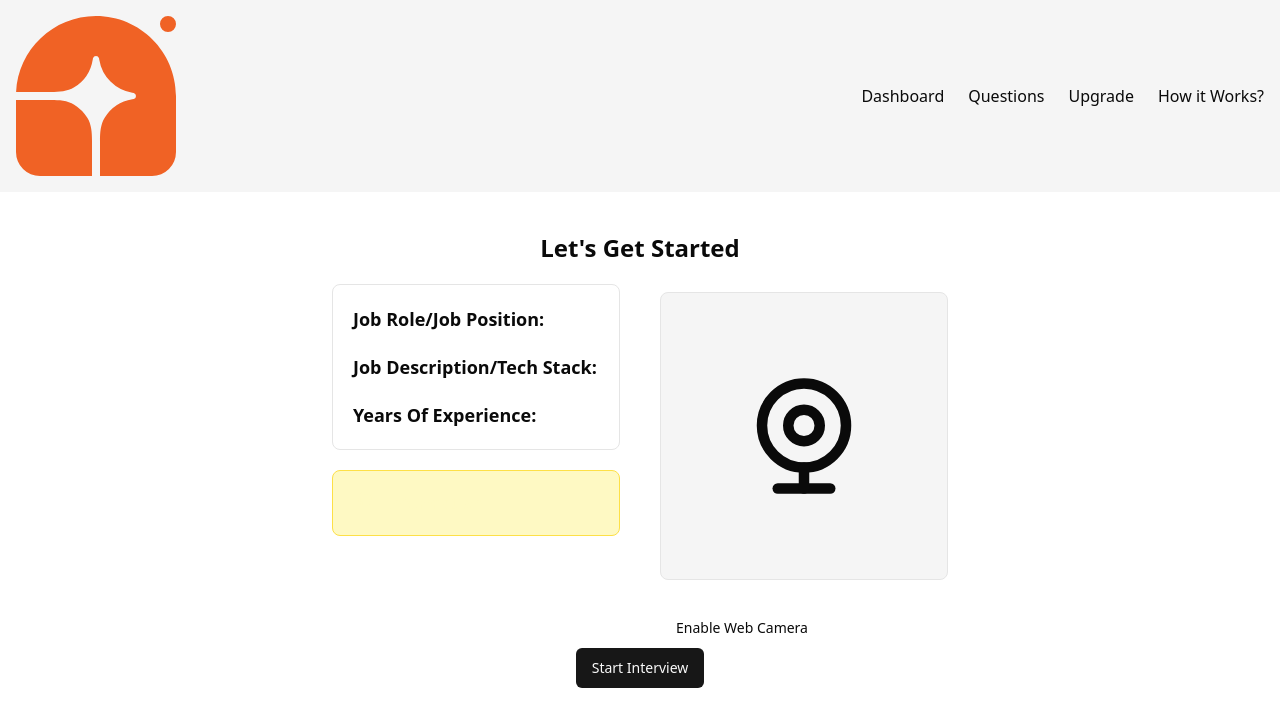
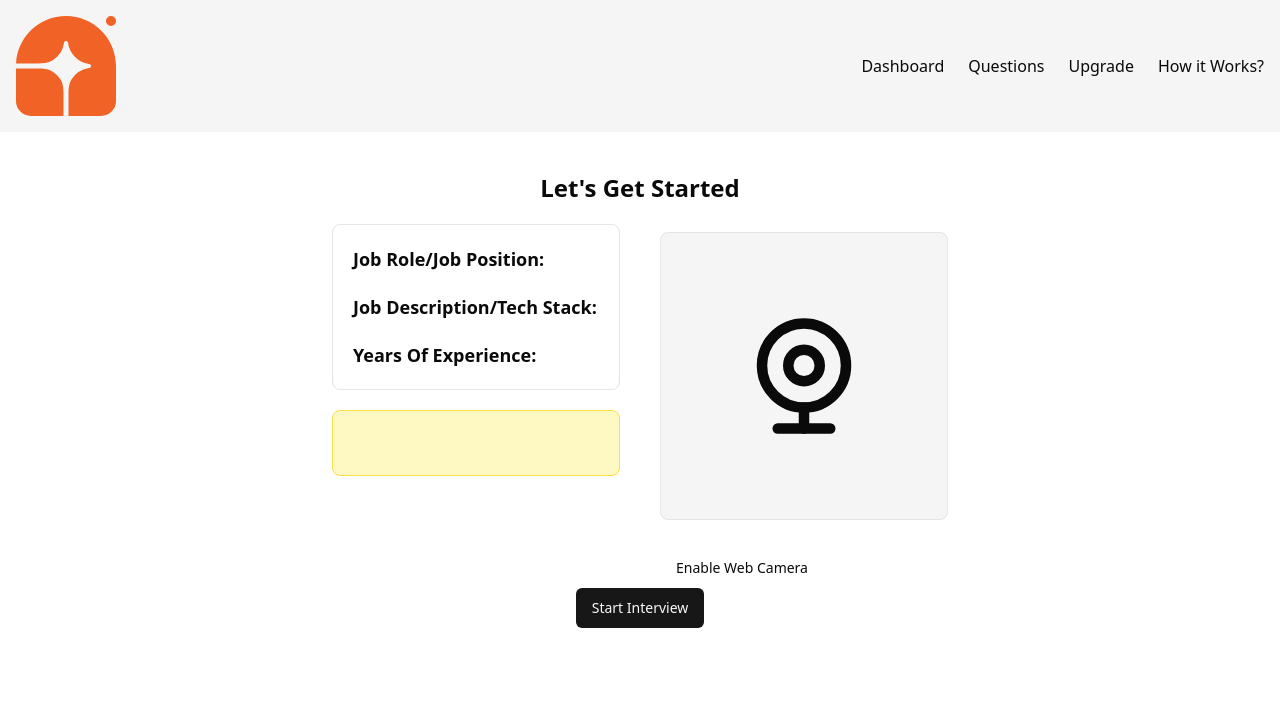
Before and after one commit to Rahuljain-tech/mock-interview, a Next.js app: page /dashboard/interview/1 in a window 1280 px wide. Shown: the top 726 px of the page. Built offline with nearby package versions, Linux system fonts and the light colour scheme; no server answers; the database is empty.

Commit message:
updated ui

```diff
--- a/app/dashboard/_components/AddNewInterview.jsx
+++ b/app/dashboard/_components/AddNewInterview.jsx
@@ -121,7 +121,7 @@ const AddNewInterview = () => {
             <Button type="submit" disabled={loading}>
                 {loading?
                 <>
-                <LoaderCircle className='animate-spin'/>'Generating from AI'</>:'Start Interview'
+                <LoaderCircle className='animate-spin'/>Generating from AI</>:'Start Interview'
             }
 
 
--- a/app/dashboard/_components/Header.jsx
+++ b/app/dashboard/_components/Header.jsx
@@ -6,7 +6,7 @@ const Header = () => {
     // const path = usePathname();
   return (
     <div className='flex p-4 items-center justify-between bg-secondary'>
-        <img src={'/logo.svg'} width={160} height={100} alt='logo'></img>
+        <img src={'/logo.svg'} width={100} height={100} alt='logo'></img>
         <ul className='hidden md:flex gap-6'>
             <li className={`hover:text-primary hover:font-bold transition-all cursor-pointer
            `}>Dashboard</li>
```
Also changed, not shown: 1 other file (tests, documents, lock files or other folders).
